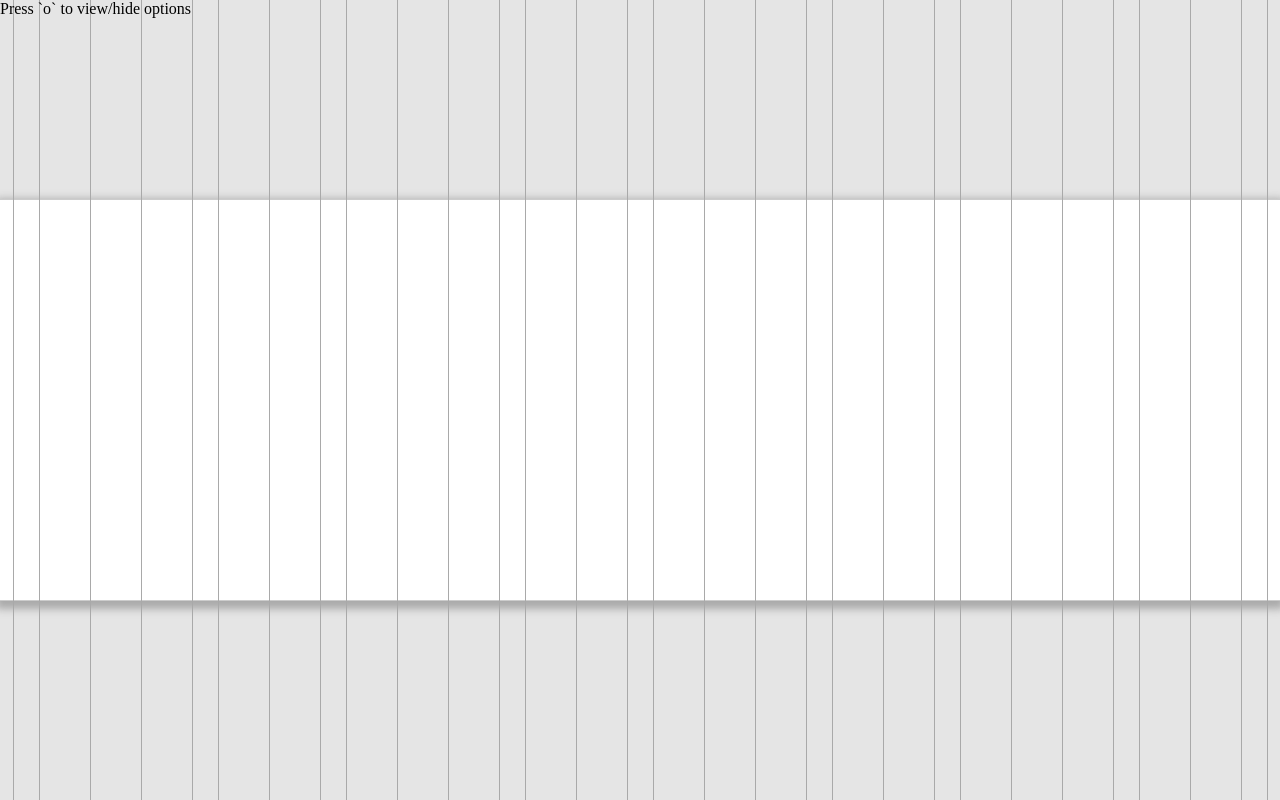
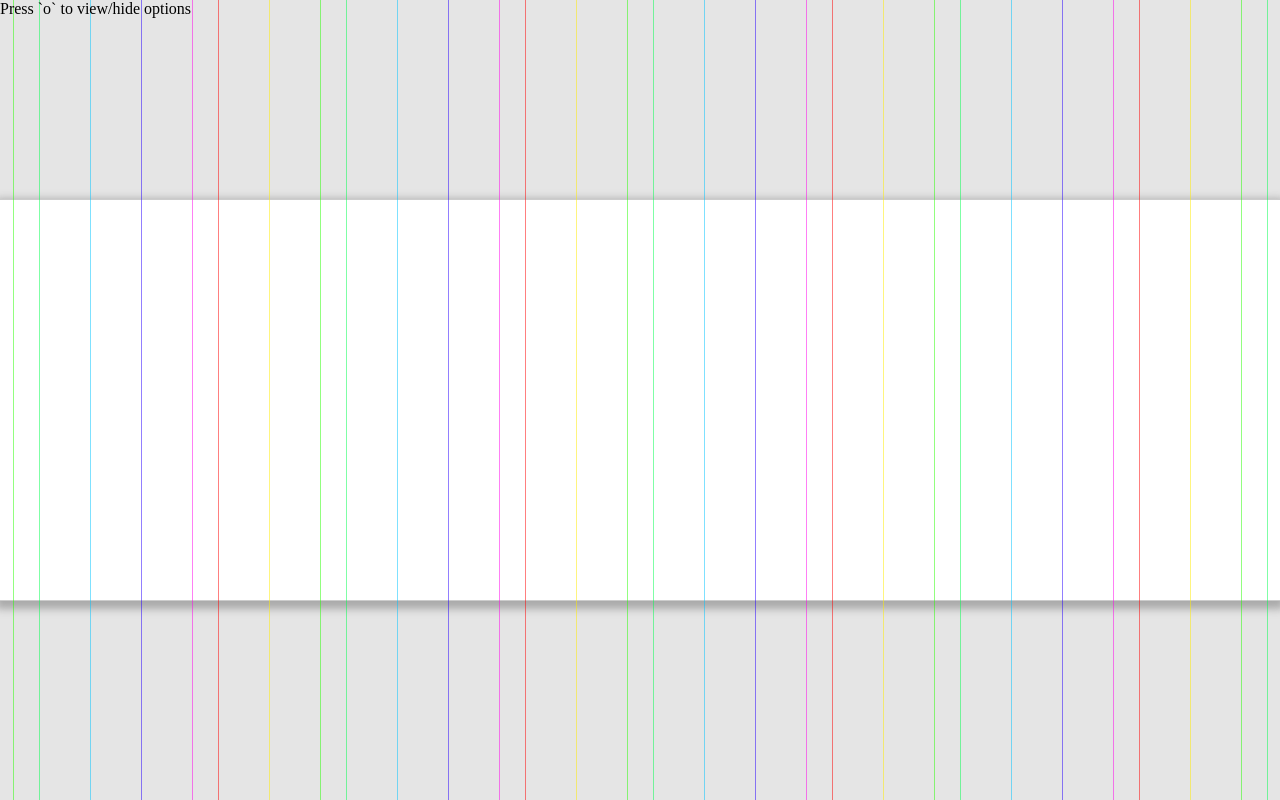
Before and after one commit to JustusFT/react-theremin, a React (Create React App) app: page / in a window 1280 px wide. Built offline with nearby package versions, Linux system fonts and the light colour scheme.

Commit message:
Add color to guidelines

```diff
--- a/src/components/GuideLines/GuideLines.js
+++ b/src/components/GuideLines/GuideLines.js
@@ -2,10 +2,16 @@ import './GuideLines.css';
 
 import React from 'react';
 
+import { COLORS } from '../../util/constants';
+
 class GuideLines extends React.PureComponent {
   render() {
-    const guideLines = this.props.lines.map((x, index) => (
-      <div key={index} className="GuideLine" style={{ left: x }} />
+    const guideLines = this.props.lines.map((line, index) => (
+      <div
+        key={index}
+        className="GuideLine"
+        style={{ left: line.x, backgroundColor: COLORS[line.key] }}
+      />
     ));
     return <div>{guideLines}</div>;
   }
--- a/src/util/Theremin.js
+++ b/src/util/Theremin.js
@@ -143,7 +143,7 @@ export default class Theremin {
     return (relativeToVolumeFieldInPercentage * maxVolume) / 100;
   };
 
-  // get an array of x values where the pitch will be on key
+  // get an array of objects containing the key and x values where the pitch will be on key
   getNotePositions = () => {
     const selectedKey = KEYS.indexOf(this.options.key);
     const selectedScale = SCALES[this.options.scale];
@@ -168,7 +168,7 @@ export default class Theremin {
         continue;
       }
 
-      guideLines.push(x);
+      guideLines.push({ x, key: (i - 4) % 12 });
     }
 
     return guideLines;
--- a/src/util/constants.js
+++ b/src/util/constants.js
@@ -5,6 +5,10 @@ export const SCALES = {
   Minor: [1, 0, 1, 1, 0, 1, 0, 1, 1, 0, 1, 0],
   Chromatic: [1, 1, 1, 1, 1, 1, 1, 1, 1, 1, 1, 1]
 };
+
+export const COLORS = Array(12)
+  .fill()
+  .map((_x, index) => `hsla(${(360 / 13) * index}, 100%, 50%, 0.5)`);
 
 export const KEYS = [
   'C',
```
